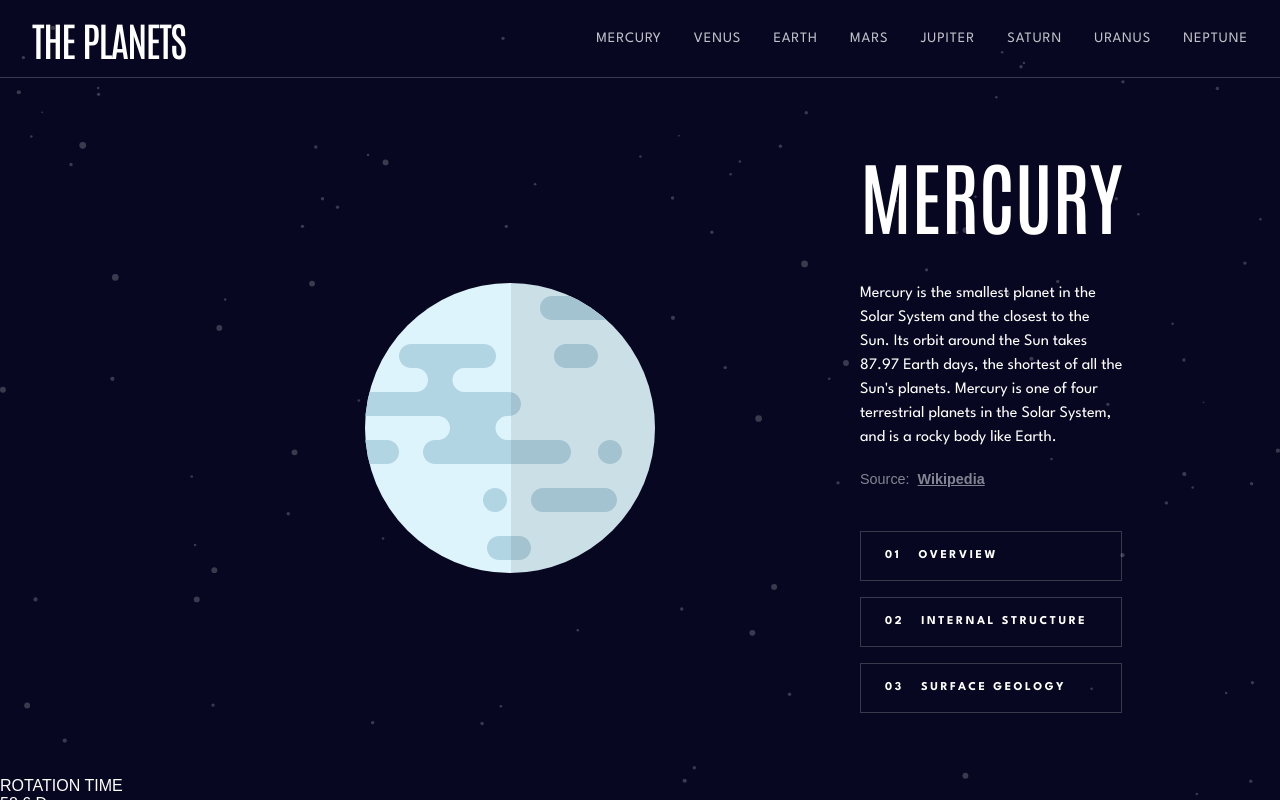
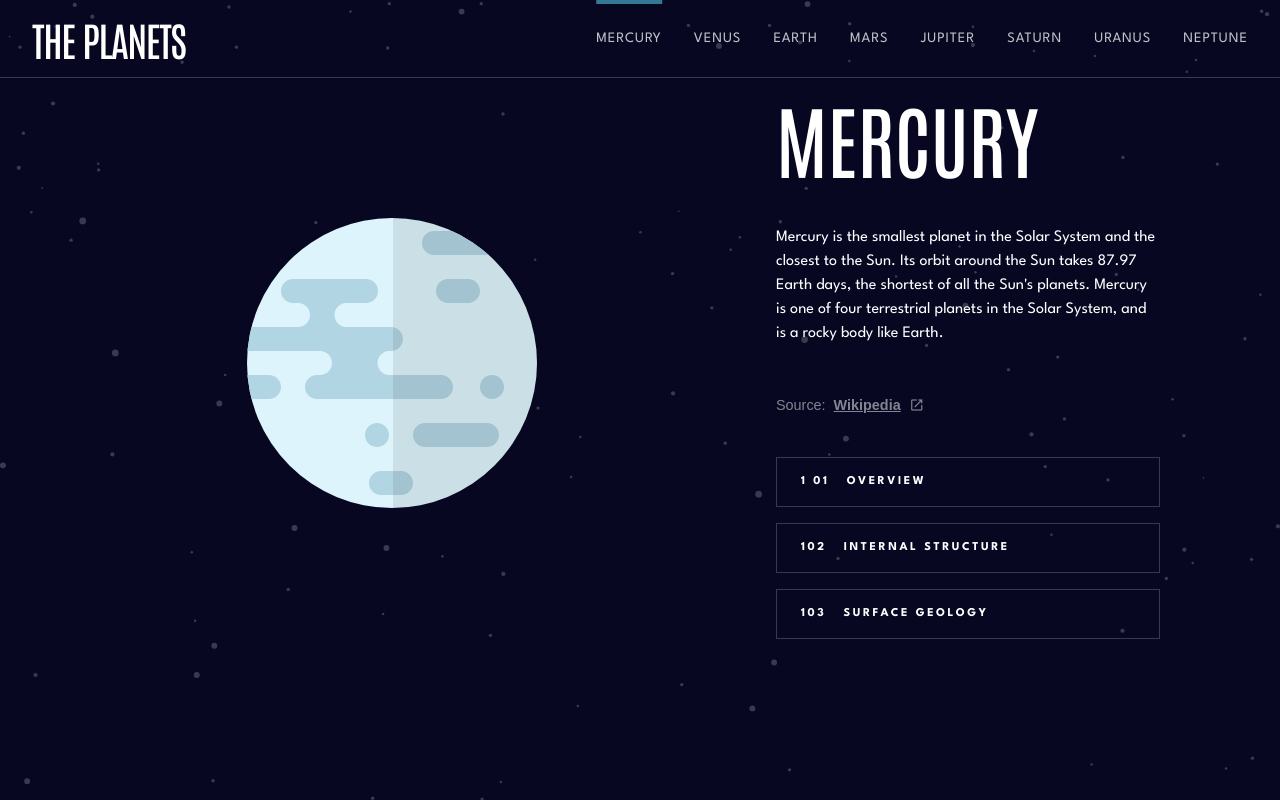
Before and after one commit to MirunaHaidu/planets-facts, a React (Vite) app: page / in a window 1280 px wide. Both pictures are taken after a click on the item "MERCURY". Shown: the top 800 px of the page. Built offline with nearby package versions, Linux system fonts and the light colour scheme.

Commit message:
fix geology image

```diff
--- a/index.html
+++ b/index.html
@@ -4,6 +4,8 @@
     <meta charset="UTF-8" />
     <link rel="icon" type="image/svg+xml" href="/solar-system_11357668.png" />
     <meta name="viewport" content="width=device-width, initial-scale=1.0" />
+    <link rel="stylesheet" href="https://fonts.googleapis.com/css2?family=Material+Symbols+Outlined:opsz,wght,FILL,GRAD@20,400,0,0" />
+
     <title>The solar system</title>
   </head>
   <body>
--- a/src/App.jsx
+++ b/src/App.jsx
@@ -13,7 +13,7 @@ function App() {
 
   return (
     <div className='app-container'>
-        <Header planets={data} handleClick={handleClick}/>
+        <Header planets={data} selectedPlanet={selectedPlanet} handleClick={handleClick}/>
         {selectedPlanet && <Planet planet={selectedPlanet} />}
     </div>
   )
--- a/src/components/Header.jsx
+++ b/src/components/Header.jsx
@@ -1,13 +1,17 @@
 import React from 'react';
 import '../style/Header.css'
 
-const Header = ({ planets, handleClick }) => {
+const Header = ({ planets, selectedPlanet, handleClick }) => {
     return (
         <header className="header">
             <h1 className="logo">THE PLANETS</h1>
             <ul className="planets-list">
                 {planets.map((planet) => (
-                    <li key={planet.name} className="planet-name-list" onClick={() => handleClick(planet)}>
+                    <li
+                        key={planet.name}
+                        className={`planet-name-list ${selectedPlanet === planet ? 'active' : ''}`}
+                        onClick={() => handleClick(planet)}
+                    >
                         {planet.name}
                     </li>
                 ))}
--- a/src/components/Planet.jsx
+++ b/src/components/Planet.jsx
@@ -28,7 +28,14 @@ const Planet = ({ planet }) => {
         <>
             <div className="planet-container">
                 <div className="planet-image">
-                    <img src={getImageSource()} alt={`Planet ${planet.name}`} />
+                    {selectedTab === 'geology' ? (
+                        <>
+                            <img className='planet-overview-image' src={planet.images.planet} alt={`Planet ${planet.name}`} />
+                            <img className='planet-geology-image' src={planet.images.geology} alt={`Planet ${planet.name}`} />
+                        </>
+                    ) : (
+                        <img src={getImageSource()} alt={`Planet ${planet.name}`} />
+                    )}
                 </div>
                 <div className="planet-details">
                     <h2>{planet.name}</h2>
@@ -36,6 +43,9 @@ const Planet = ({ planet }) => {
                     <div className='source'>
                         Source:
                         <a href={planet[selectedTab].source} target="_blank" rel="noopener noreferrer">Wikipedia</a>
+                        <span className="material-symbols-outlined">
+                            open_in_new
+                        </span>
                     </div>
 
                     <div className="tab-buttons">
--- a/src/style/Header.css
+++ b/src/style/Header.css
@@ -52,6 +52,11 @@ header {
     transition: 0.5s ease;
 }
 
+.planet-name-list:active::before,
+.planet-name-list.active::before { /* Adaugă o clasă suplimentară "active" */
+    width: 100%;
+}
+
 .planet-name-list:hover::before {
     width: 100%
 }
--- a/src/style/Planet.css
+++ b/src/style/Planet.css
@@ -1,11 +1,13 @@
 @import url('../index.css');
+
 
 .planet-container {
     display: flex;
     align-items: center;
     justify-content: space-between;
     margin: 4rem 10rem;
-
+    width: 90%;
+    margin: 0.5rem;
 }
 
 .planet-image {
@@ -13,14 +15,35 @@
     min-width: 700px;
     position: relative;
     display: flex;
+    flex-direction: column;
     justify-content: center;
     align-items: center;
 }
 
+.planet-geology-image {
+    position: absolute;
+    max-width: 9rem;
+    top: 100%;
+    opacity: 1;
+    animation: zoom 1s linear;
+}
+
+@keyframes zoom {
+    from {
+        opacity: 0;
+    }
+
+    to {
+        opacity: 1;
+    }
+}
+
+
+
+
 .planet-details {
     display: flex;
     flex-direction: column;
-    /* margin-bottom: 2.5rem; */
     gap: 1.3rem;
     width: 50%;
 }
@@ -53,7 +76,11 @@
     font-weight: 700;
 }
 
-.tab-buttons{
+.material-symbols-outlined {
+    font-size: 1rem;
+}
+
+.tab-buttons {
     display: flex;
     flex-direction: column;
     gap: 1rem;
@@ -73,18 +100,60 @@
     cursor: pointer;
     transition: 0.4s;
     font-family: var(--ff-spartan);
+    position: relative;
+    overflow:hidden;
+
+
+    &:hover {
+        background-color: hsla(0, 0%, 85%, 0.2);
+    }
+    &:active {
+        position: relative;
+        overflow: hidden;
+    }
+
+    /* animation */
+    &::before{
+        counter-increment: count+1;
+        content: counter(count, decimal);
+    }
 
 
 
-    &:hover{
-        background-color: hsla(0, 0%, 85%, 0.2);
-    }
-    &:active{
-        position: relative;
-        overflow: hidden;
-    }
 }
 
 
+.planet-stats {
+    width: 90%;
+    display: grid;
+    grid-template: 1fr/repeat(4, 1fr);
+    gap: 1.8rem;
+    margin: 5rem 0.5rem;
+    margin-top: 15rem;
+    padding-left: 8rem;
+}
 
-.planet-stats {}
+.stat {
+    display: flex;
+    flex-direction: column;
+    padding: 1.25rem;
+    gap: 0.25rem;
+    border: 1px solid hsla(0, 0%, 100%, 0.2);
+}
+
+.stat-title {
+    color: hsla(0, 0%, 100%, 0.5);
+    font-family: var(--ff-spartan);
+    font-weight: 700;
+    font-size: 0.7rem;
+    line-height: 1rem;
+    letter-spacing: 0.05rem;
+}
+
+.stat-info {
+    font-family: var(--ff-antonio);
+    font-size: 2.5rem;
+    text-transform: uppercase;
+    line-height: 3.2rem;
+    letter-spacing: 0.05rem;
+}
```
